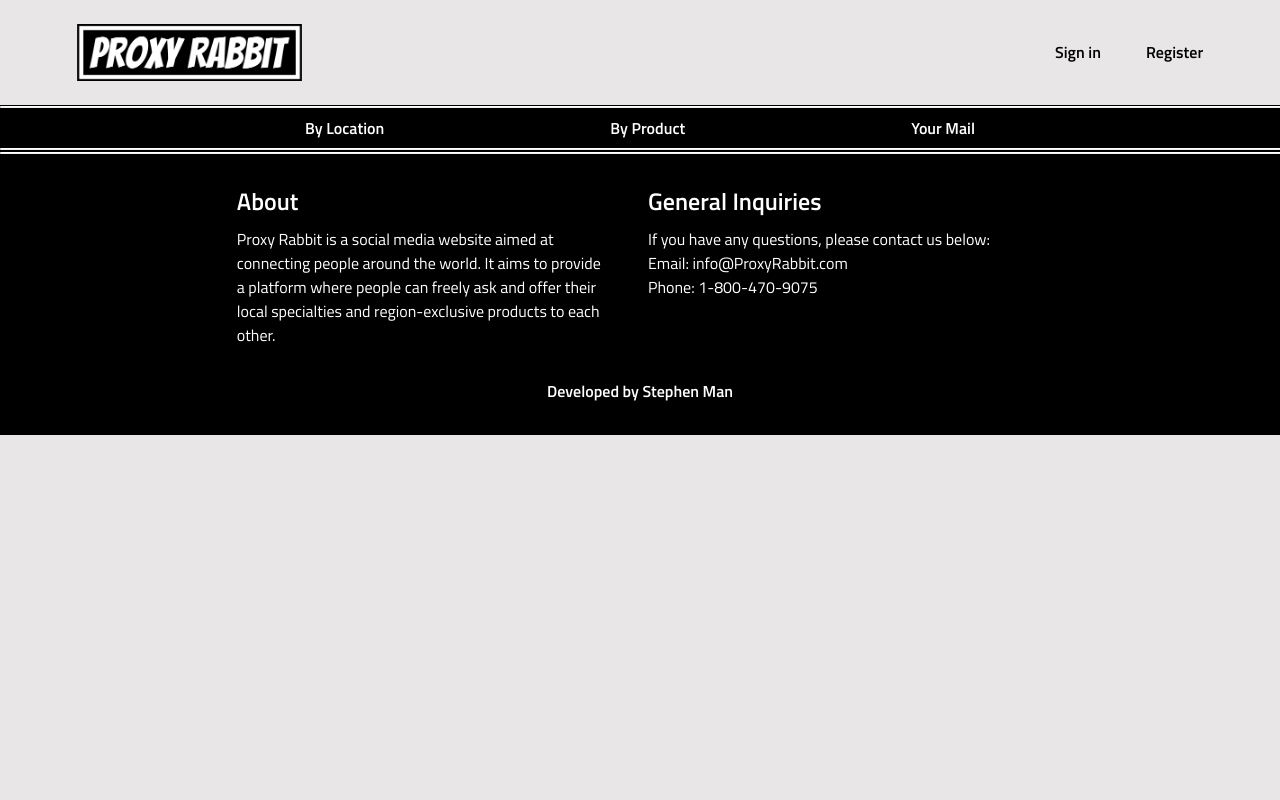
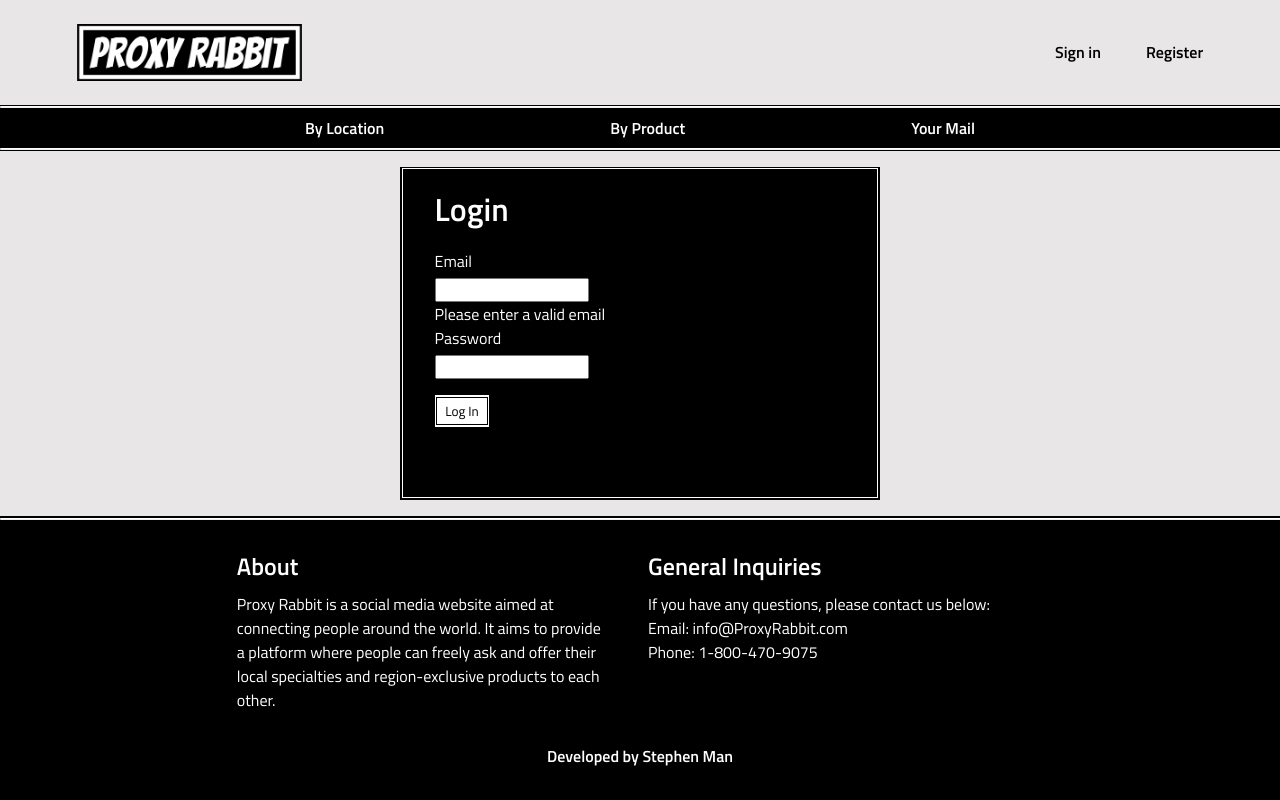
Before and after one commit to SM10/proxy-rabbit, a React (Create React App) app: page /Login in a window 1280 px wide. Built offline with nearby package versions, Linux system fonts and the light colour scheme.

Commit message:
styled login page

```diff
--- a/src/App.js
+++ b/src/App.js
@@ -19,6 +19,8 @@ function App() {
   const [showContactUserPopup, setShowContactUserPopup] = useState(false);
   const [isLoggedIn, setIsLoggedIn] = useState(false);
   const [userProfile, setUserProfile] = useState(null);
+
+
   return (
     <BrowserRouter>
       <Header isLoggedIn={isLoggedIn} userProfile={userProfile}/>
--- a/src/components/Header/Header.js
+++ b/src/components/Header/Header.js
@@ -14,7 +14,7 @@ function Header({isLoggedIn, userProfile}){
         </div>)
     }else{
         contentObjects = (<div className="header-content">
-            <Link to='/SignIn'><h4 className="header-content__text--clickable">Sign in</h4> </Link>
+            <Link to='/LogIn'><h4 className="header-content__text--clickable">Sign in</h4> </Link>
             <Link to='/Register'><h4 className="header-content__text--clickable">Register</h4></Link>
         </div>)
     }
--- a/src/components/Login/Login.js
+++ b/src/components/Login/Login.js
@@ -1,7 +1,47 @@
 import "./Login.scss"
+import {useState, useEffect} from 'react';
 
 function Login(){
-    return (<></>)
+
+    const [isInputValid, setIsInputValid] = useState(false);
+
+    function onInputChanged(){
+        if(!isInputValid) setIsInputValid(true)
+    }
+
+    function onSubmit(e){
+        e.preventDefault()
+
+        const email = e.target.email.value;
+
+        if(!email.match(/.+[@]{1}.+[.]{1}[a-zA-Z]+/g)){
+            setIsInputValid(false);
+            return;
+        }
+
+        e.target.reset();
+    }
+
+    return (<main className="back main">
+        <div className="login">
+        <div className="login-container">
+            <h1 className="login-container__header">Login</h1>
+            <form className="login-container-form" onSubmit={onSubmit}>
+                <label htmlFor="login-email" className="login-container-form-email">
+                    <p className="login-container-form-email__label">Email</p>
+                    <input name="email" type="text" id="login-email" className="login-container-form-email__input" onChange={()=>{onInputChanged()}}/>
+                    <p className={`login-container-form-email__error${isInputValid ? '' : '--active'}`}>Please enter a valid email</p>
+                </label>
+                <label htmlFor="login-password">
+                <p className="login-container-form-password__label">Password</p>
+                    <input name="password" type="password" id="login-password" className="login-container-form-password__input"/>
+                    <div className="login-container-form-password__holder"></div>
+                </label>
+                <button className="login-container-form__submit"><div className="login-container-form__submit--inner">Log In</div></button>
+            </form>
+        </div>
+        </div>
+    </main>)
 }
 
 export default Login;
--- a/src/components/Login/Login.scss
+++ b/src/components/Login/Login.scss
@@ -0,0 +1,80 @@
+@use '../../styles/partials/global' as *;
+
+.back{
+    @include page-boundaries;
+    width: 100%;
+    height:100%;
+    display: flex;
+    flex-direction: column;
+    justify-content: center;
+    align-items: center;
+    margin-top: 1rem;
+    margin-bottom: 1rem;
+
+    .login{
+        flex-grow: 1;
+        width: 100%;
+        height: 100%;
+        background-color: $color-black;
+        display: flex;
+        justify-content: center;
+        align-items: stretch;
+        padding: 0.1rem;
+        max-width: 30rem;
+
+        &-container{
+            flex-grow: 1;
+            border: 0.1rem solid $color-white;
+            color: $color-white;
+            padding: 1rem;
+            display: flex;
+            flex-direction: column;
+            gap: 1rem;
+            @include tablet{
+                padding-left: 2rem;
+                padding-right: 2rem;
+                padding-bottom:2rem;
+            }
+
+            &__header{
+                @include page-header-text;
+            }
+
+            &-form{
+                display: flex;
+                flex-direction: column;
+                align-items: flex-start;
+                @include body-text;
+
+
+                &-email, &-password{
+                    &__label{
+                        padding-bottom: 0.25rem;
+                    }
+
+                    &__error{
+                        visibility:hidden;
+                        @include tiny-text;
+                    }
+
+                    &__holder{
+                        height: 1rem;
+                    }
+                }
+
+                &__submit{
+                    background-color: $color-white;
+                    border: none;
+                    padding: 0.1rem;
+                    width: auto;
+
+                    &--inner{
+                        border: 0.1rem solid $color-black;
+                        padding: 0.2rem 0.5rem 0.2rem;
+
+                    }
+                }
+            }
+        }
+    }
+}
```
Also changed, not shown: 1 other file (tests, documents, lock files or other folders).
